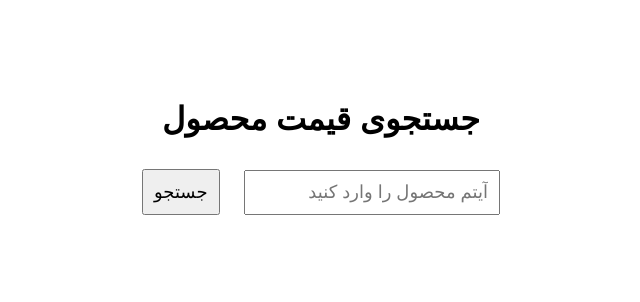
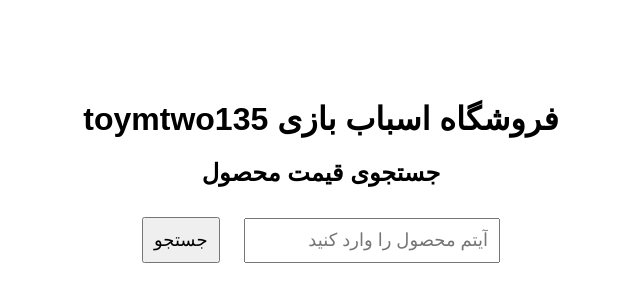
Before and after one commit to behzaddesign/price-checker, a plain HTML site: page index.html in a window 1280 px wide. Shown: the whole page, without its empty margins (319-959 px from the left). Drawn offline with Linux system fonts and the light colour scheme.

Commit message:
Update index.html

```diff
--- a/index.html
+++ b/index.html
@@ -10,7 +10,7 @@
   </style>
 </head>
 <body>
-  <h1 style="background-color: #f0f0f0>فروشگاه اسباب بازی toymtwo135</h1>
+  <h1>فروشگاه اسباب بازی toymtwo135</h1>
   <h2>جستجوی قیمت محصول</h2>
   <input type="text" id="searchInput" placeholder="آیتم محصول را وارد کنید" />
   <button onclick="search()">جستجو</button>
```
